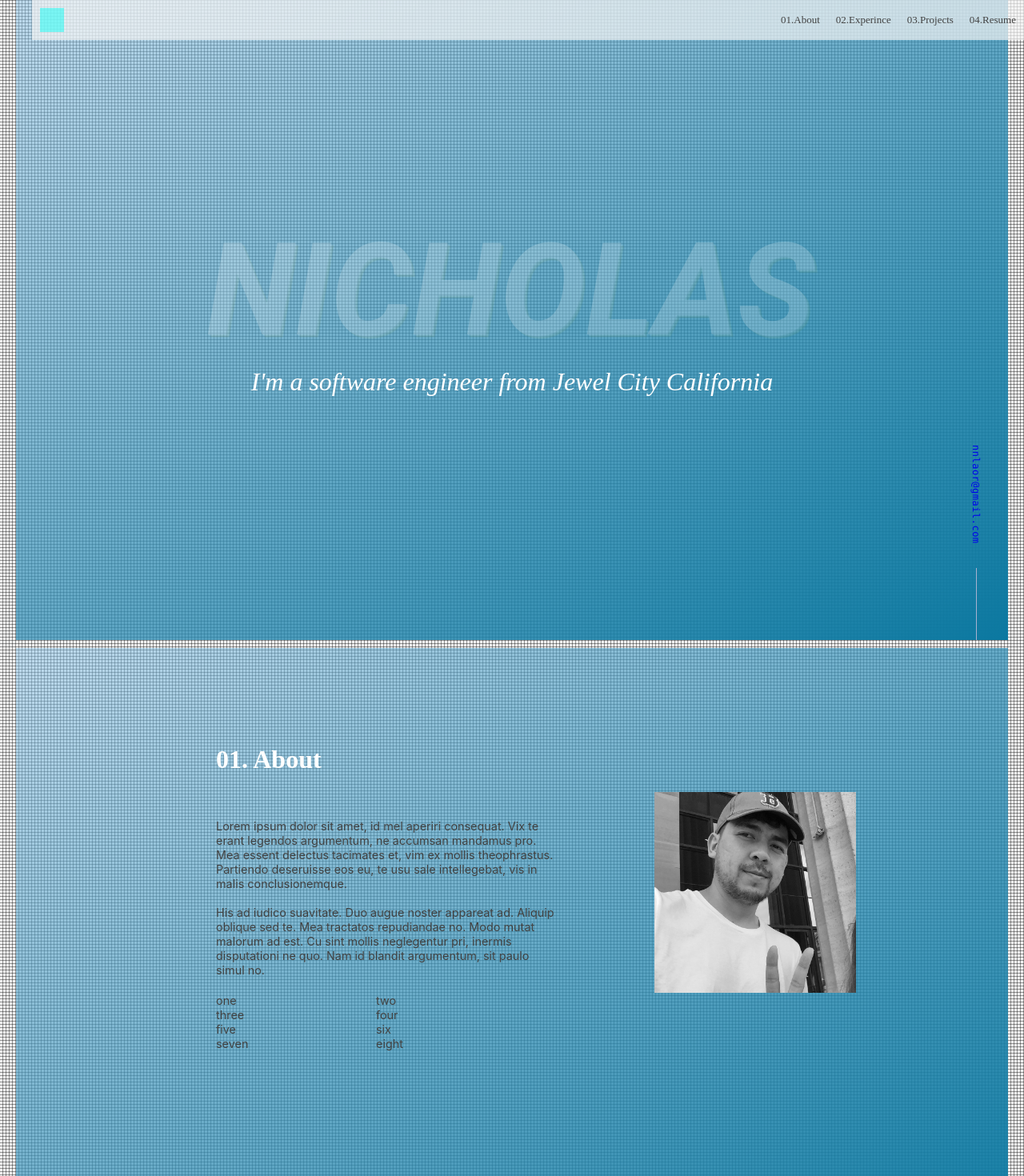
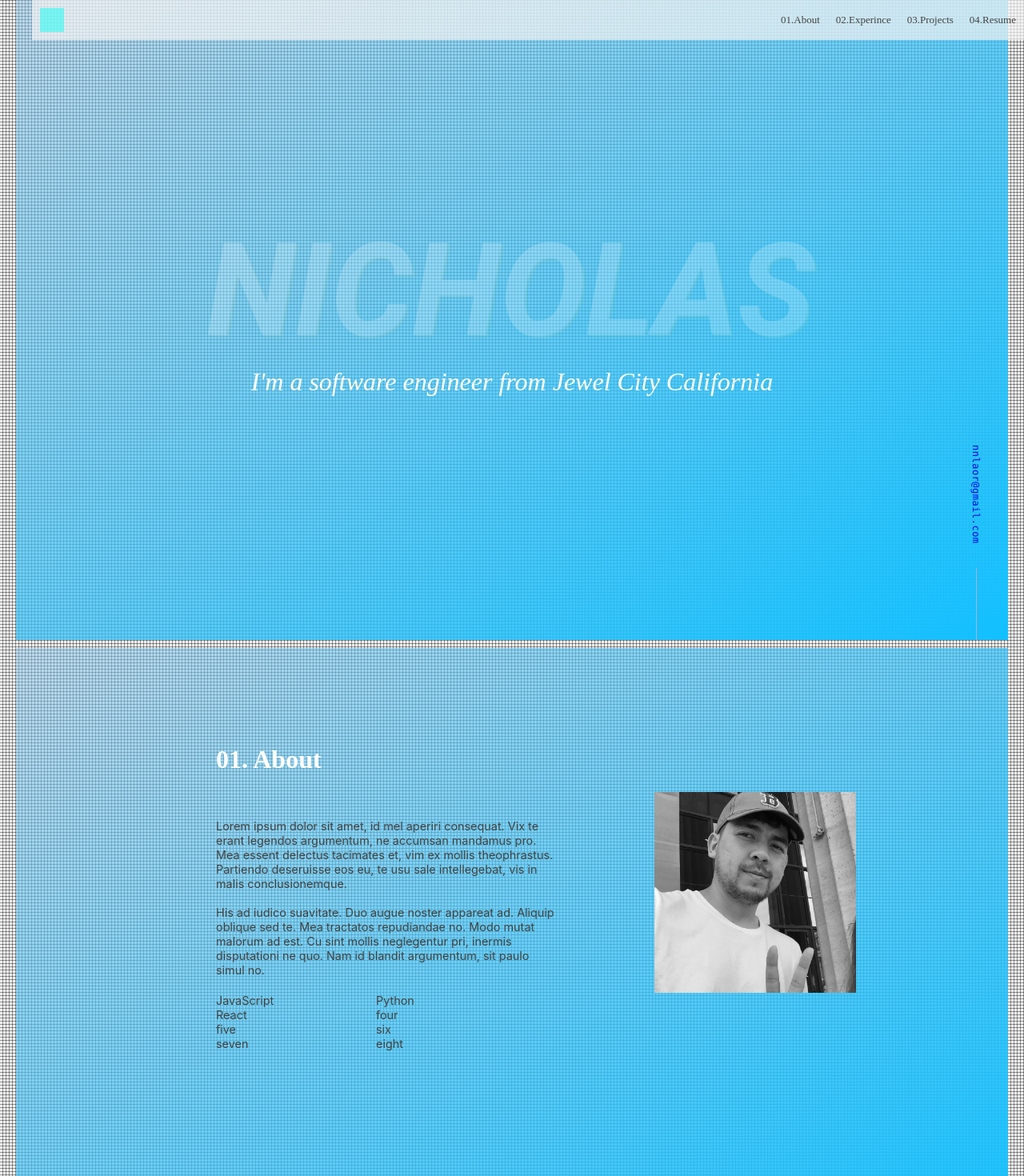
Before and after one commit to FlintSable/Portfolio-NextJS, a Next.js app: page / in a window 1280 px wide. Shown: the top 1470 px of the page at 80% size. Built offline with nearby package versions, Linux system fonts and the light colour scheme.

Commit message:
fix: made the background gradient lighter so that black text can be seen

```diff
--- a/components/About.js
+++ b/components/About.js
@@ -19,9 +19,9 @@ return(
                     His ad iudico suavitate. Duo augue noster appareat ad. Aliquip oblique sed te. Mea tractatos repudiandae no. Modo mutat malorum ad est. Cu sint mollis neglegentur pri, inermis disputationi ne quo. Nam id blandit argumentum, sit paulo simul no.
                     </p>
                     <ul className={styles["ul-about"]}>
-                        <li>one</li>
-                        <li>two</li>
-                        <li>three</li>
+                        <li>JavaScript</li>
+                        <li>Python</li>
+                        <li>React</li>
                         <li>four</li>
                         <li>five</li>
                         <li>six</li>
--- a/styles/Home.module.css
+++ b/styles/Home.module.css
@@ -113,7 +113,7 @@
   margin: 0px;
   /* background: linear-gradient(to right bottom, rgba(18, 255, 247, 0.5), rgb(179, 255, 171)); */
   /* background: linear-gradient(to right bottom, rgba(213, 213, 213, 0.5), rgb(40, 128, 205)); */
-  background: linear-gradient(to right bottom, rgba(140, 194, 230, 0.5), rgb(11, 120, 160));
+  background: linear-gradient(to right bottom, rgba(140, 194, 230, 0.5), rgb(18, 192, 255));
 
   text-rendering: optimizelegibility;
 
@@ -161,7 +161,7 @@
   grid-area: about / about / about / about;
   margin: 0px;
   padding: 100px 0px;
-  background: linear-gradient(to right bottom, rgba(140, 194, 230, 0.5), rgb(11, 120, 160));
+  background: linear-gradient(to right bottom, rgba(140, 194, 230, 0.5), rgb(18, 192, 255));
   text-rendering: optimizelegibility;
 
 }
```
